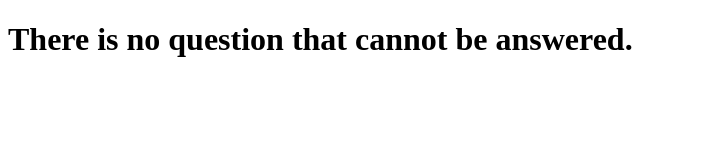
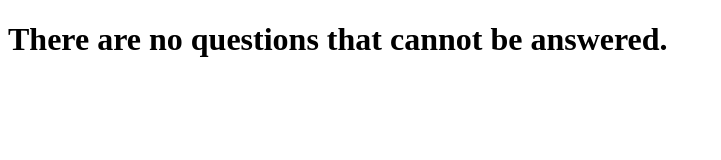
Before and after one commit to TheYoke/theyoke.github.io, a plain HTML site: page index.html in a window 1280 px wide. Shown: the whole page, without its empty margins (0-721 px from the left). Drawn offline with Linux system fonts and the light colour scheme.

Commit message:
Update index.html

```diff
--- a/index.html
+++ b/index.html
@@ -7,7 +7,7 @@
 	<body>
 
 	    <h1>
-        There is no question that cannot be answered.
+        There are no questions that cannot be answered.
       </h1>
 
 	</body>
```
